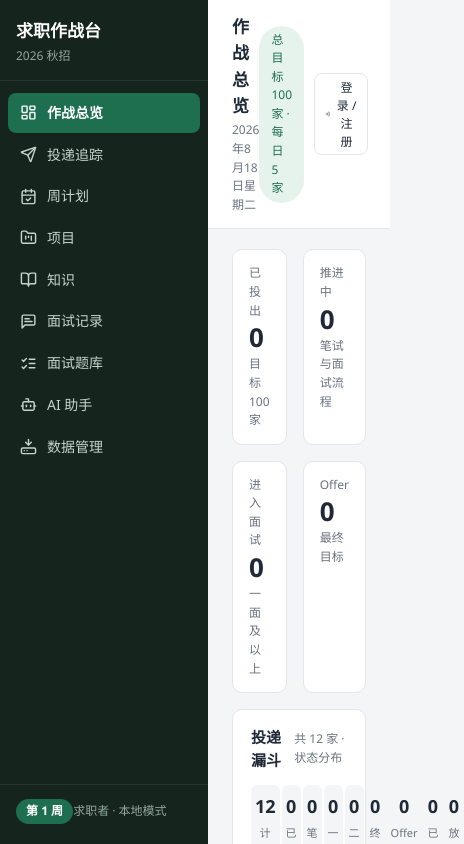
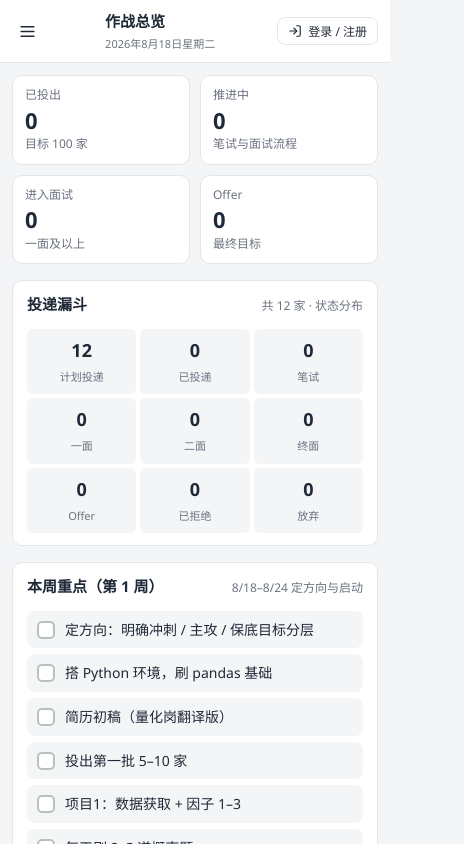
Before and after one commit to Mxk-zhongqiu/jobhunt-ops, a React (Vite) app: page / in a window 390 px wide. Shown: the top 844 px of the page, 464 px wide, since content can reach past the window. Built offline with nearby package versions, Linux system fonts and the light colour scheme; no server answers.

Commit message:
feat: 移动端适配——侧边栏改抽屉菜单（汉堡按钮+遮罩），顶栏紧凑化，投递表格/漏斗/表单按手机宽度重排；桌面布局保持不变

```diff
--- a/src/components/layout/AppShell.tsx
+++ b/src/components/layout/AppShell.tsx
@@ -1,5 +1,5 @@
-import { BookOpen, Bot, CalendarCheck, FolderKanban, HardDriveDownload, LayoutDashboard, ListChecks, MessageSquareText, Send, type LucideIcon } from "lucide-react";
-import type { ReactNode } from "react";
+import { BookOpen, Bot, CalendarCheck, FolderKanban, HardDriveDownload, LayoutDashboard, ListChecks, Menu, MessageSquareText, Send, type LucideIcon } from "lucide-react";
+import { useState, type ReactNode } from "react";
 import { NavLink, useLocation } from "react-router-dom";
 import { AuthWidget } from "../auth/AuthWidget";
 import { currentWeek, useAppData } from "../../store/appStore";
@@ -27,10 +27,14 @@ export function AppShell({ children }: { children: ReactNode }) {
   const location = useLocation();
   const week = currentWeek(settings);
   const currentLabel = navItems.find((item) => item.path === location.pathname)?.label ?? "作战总览";
+  // 移动端抽屉菜单
+  const [navOpen, setNavOpen] = useState(false);
+  const closeNav = () => setNavOpen(false);
 
   return (
     <div className="app-shell">
-      <aside className="sidebar">
+      <div className={`sidebar-backdrop${navOpen ? " show" : ""}`} onClick={closeNav} />
+      <aside className={`sidebar${navOpen ? " open" : ""}`}>
         <div className="sidebar-header">
           <strong>求职作战台</strong>
           <span>2026 秋招</span>
@@ -39,7 +43,7 @@ export function AppShell({ children }: { children: ReactNode }) {
           {navItems.map((item) => {
             const Icon = item.icon;
             return (
-              <NavLink key={item.path} to={item.path} end={item.path === "/"} className={({ isActive }) => (isActive ? "active" : "")}>
+              <NavLink key={item.path} to={item.path} end={item.path === "/"} className={({ isActive }) => (isActive ? "active" : "")} onClick={closeNav}>
                 <Icon size={17} />
                 <span>{item.label}</span>
               </NavLink>
@@ -53,6 +57,7 @@ export function AppShell({ children }: { children: ReactNode }) {
       </aside>
       <main className="main">
         <header className="topbar">
+          <button type="button" className="menu-btn" aria-label="打开菜单" onClick={() => setNavOpen(true)}><Menu size={19} /></button>
           <div>
             <h1>{currentLabel}</h1>
             <p>{new Date().toLocaleDateString("zh-CN", { year: "numeric", month: "long", day: "numeric", weekday: "long" })}</p>
--- a/src/styles/globals.css
+++ b/src/styles/globals.css
@@ -241,10 +241,19 @@ button.primary:disabled { opacity: 0.45; cursor: not-allowed; }
 
 @media (max-width: 900px) {
   .grid-2 { grid-template-columns: 1fr; }
-  .stat-strip { grid-template-columns: repeat(2, 1fr); }
+  .stat-strip { grid-template-columns: repeat(2, 1fr); gap: 10px; }
   .quick-form, .interview-form { grid-template-columns: 1fr 1fr; }
   .app-table-head { display: none; }
-  .app-row { grid-template-columns: 1fr 1fr; }
+  /* 投递行 → 卡片式布局（仅 CSS，不改 DOM：公司整行 → 分层/岗位 → 渠道/截止 → 状态下拉全宽 → 删除右上角） */
+  .app-row {
+    display: grid; grid-template-columns: 1fr 1fr; gap: 6px 12px; align-items: center;
+    padding: 12px; position: relative;
+  }
+  .app-row > :nth-child(1) { grid-column: 1 / -1; display: flex; flex-wrap: wrap; align-items: center; gap: 8px; padding-right: 34px; }
+  .app-row > :nth-child(6) { grid-column: 1 / -1; }
+  .app-row > :nth-child(6) select { width: 100%; }
+  .app-row > :nth-child(7) { position: absolute; top: 8px; right: 8px; }
+  .app-row > :nth-child(3) { min-width: 0; overflow-wrap: anywhere; }
 }
 
 /* ─── 按钮补充 ─── */
@@ -392,3 +401,51 @@ button.danger:hover { background: var(--red); color: #fff; }
 .auth-hint { margin: 0; font-size: 12px; color: var(--muted); }
 .auth-error { margin: 0; font-size: 12px; color: var(--red); background: var(--red-soft); padding: 8px 10px; border-radius: 8px; }
 .auth-actions { display: flex; align-items: center; justify-content: space-between; gap: 10px; margin-top: 4px; }
+
+/* ─── 移动端适配（≤768px，桌面布局保持不变） ─── */
+.menu-btn {
+  display: none; align-items: center; justify-content: center;
+  background: none; border: none; color: var(--text); cursor: pointer;
+  padding: 6px; border-radius: 8px;
+}
+.menu-btn:hover { background: var(--bg); }
+.sidebar-backdrop { display: none; }
+
+@media (max-width: 768px) {
+  .menu-btn { display: inline-flex; }
+  /* 侧边栏 → 抽屉 */
+  .sidebar {
+    position: fixed; left: 0; top: 0; bottom: 0; z-index: 60;
+    transform: translateX(-100%); transition: transform 0.25s ease;
+    box-shadow: none;
+  }
+  .sidebar.open { transform: translateX(0); box-shadow: 0 0 40px rgba(0, 0, 0, 0.35); }
+  .sidebar-backdrop {
+    position: fixed; inset: 0; z-index: 55; background: rgba(15, 23, 18, 0.45);
+  }
+  .sidebar-backdrop.show { display: block; }
+  /* 顶栏紧凑 */
+  .topbar { padding: 10px 12px; flex-wrap: wrap; gap: 8px; }
+  .topbar h1 { font-size: 15px; }
+  .topbar p { font-size: 11px; }
+  .topbar-target { display: none; }
+  .auth-email { display: none; }
+  /* 页面容器 */
+  .page-content { padding: 12px 12px 44px; }
+  .page { max-width: 100%; }
+  .card { padding: 12px 14px; }
+  /* 漏斗换行 */
+  .funnel { flex-wrap: wrap; gap: 4px; }
+  .funnel-item { flex: 1 1 30%; min-width: 78px; }
+  /* 表单单列 */
+  .quick-form { grid-template-columns: 1fr; }
+  .quick-form .span-2 { grid-column: auto; }
+  .interview-form { grid-template-columns: 1fr; }
+  /* 页签与行内元素换行 */
+  .week-tabs button { min-width: 0; flex: 1 1 30%; }
+  .topic-row { flex-wrap: wrap; }
+  .topic-row select { flex-shrink: 0; }
+  .bank-tabs { width: 100%; }
+  .stat-card { padding: 10px 12px; }
+  .stat-card strong { font-size: 22px; }
+}
```
